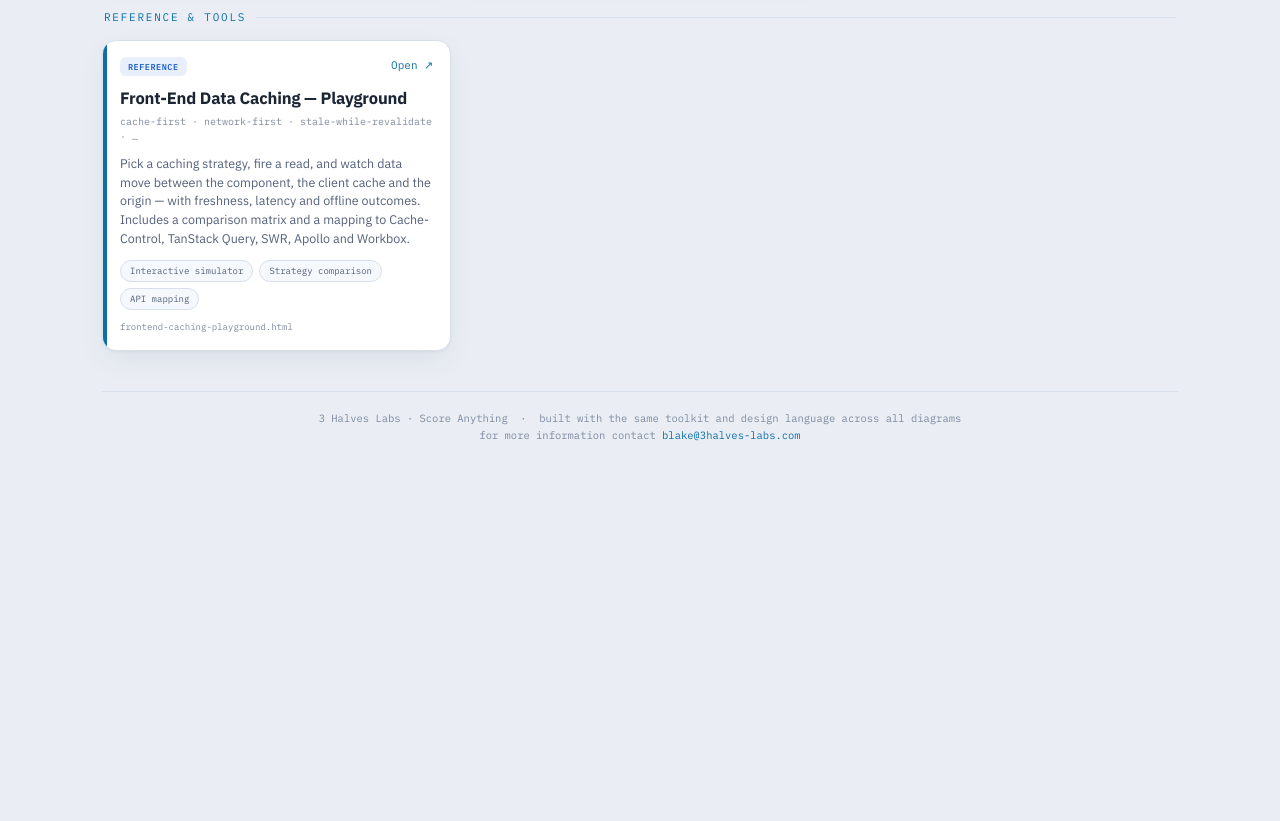
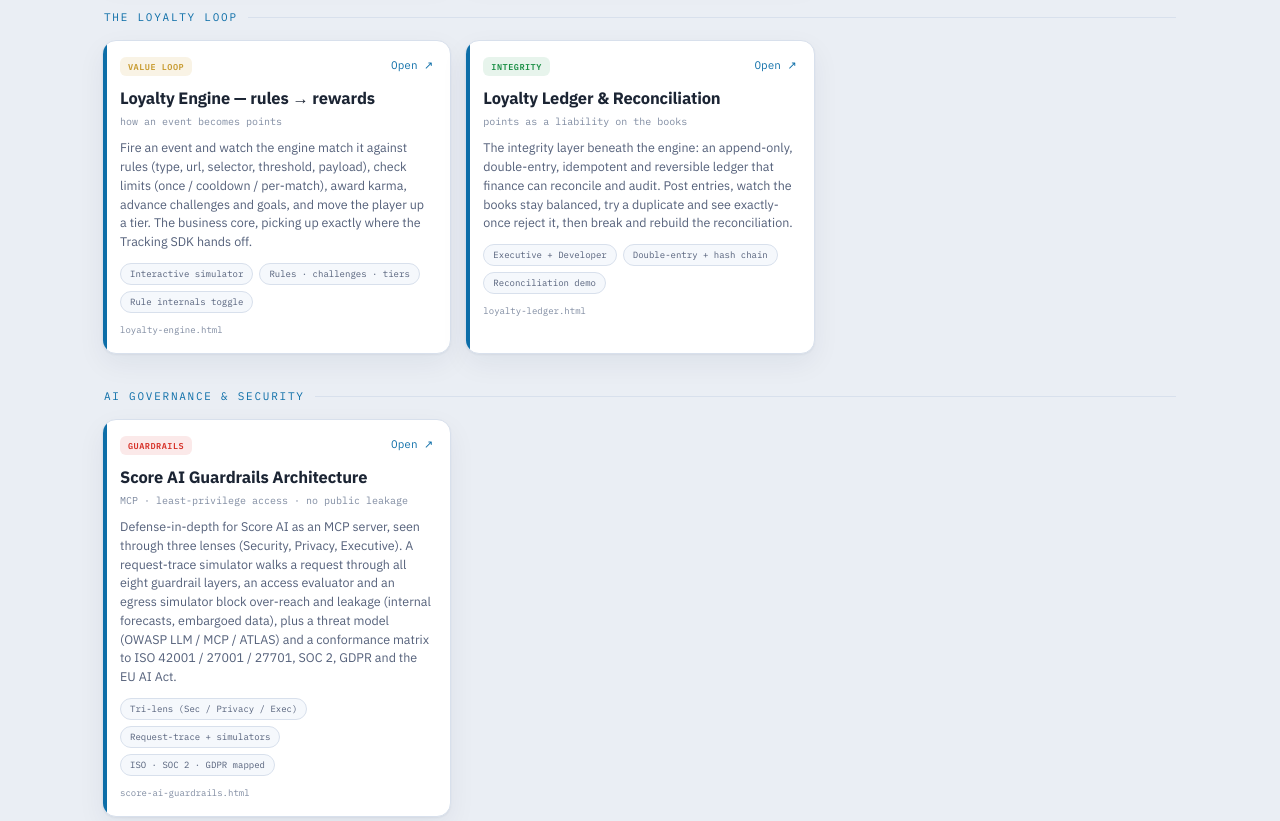
Before and after one commit to bdot-real/archsamples, a plain HTML site: page index.html in a window 1280 px wide. Shown: the part 1040-1861 px from the top of the page. Before the commit the page ends 1549 px from the top, so only its background shows below. Drawn offline with Linux system fonts and the light colour scheme.

Commit message:
Enhance index.html with new content sections
Added new sections for loyalty loop, AI governance, and reference tools with corresponding cards.

```diff
--- a/index.html
+++ b/index.html
@@ -14,7 +14,7 @@
     --ink:#1b2433; --ink-dim:#54607a; --ink-faint:#7e8aa0;
     --accent:#0d6ea8;
     --green:#1a8f45; --amber:#a9760a; --orange:#bf4f17; --red:#d62f26;
-    --blue:#1f63c8; --violet:#7437c9; --teal:#0e8a82;
+    --blue:#1f63c8; --violet:#7437c9; --teal:#0e8a82; --gold:#c79a2e;
     --mono:'IBM Plex Mono',ui-monospace,monospace;
     --sans:'IBM Plex Sans',system-ui,sans-serif;
   }
@@ -135,6 +135,43 @@
 
   </div>
 
+  <div class="section-h">The loyalty loop</div>
+  <div class="grid">
+
+    <a class="card" href="loyalty-engine.html">
+      <div class="ctop"><span class="role-badge" style="color:var(--gold);background:rgba(201,154,46,.12)">Value loop</span><span class="open">Open ↗</span></div>
+      <h3>Loyalty Engine — rules → rewards</h3>
+      <div class="sub">how an event becomes points</div>
+      <p>Fire an event and watch the engine match it against rules (type, url, selector, threshold, payload), check limits (once / cooldown / per-match), award karma, advance challenges and goals, and move the player up a tier. The business core, picking up exactly where the Tracking SDK hands off.</p>
+      <div class="tags"><span class="tag">Interactive simulator</span><span class="tag">Rules · challenges · tiers</span><span class="tag">Rule internals toggle</span></div>
+      <div class="fname">loyalty-engine.html</div>
+    </a>
+
+    <a class="card" href="loyalty-ledger.html">
+      <div class="ctop"><span class="role-badge" style="color:var(--green);background:rgba(26,143,69,.10)">Integrity</span><span class="open">Open ↗</span></div>
+      <h3>Loyalty Ledger &amp; Reconciliation</h3>
+      <div class="sub">points as a liability on the books</div>
+      <p>The integrity layer beneath the engine: an append-only, double-entry, idempotent and reversible ledger that finance can reconcile and audit. Post entries, watch the books stay balanced, try a duplicate and see exactly-once reject it, then break and rebuild the reconciliation.</p>
+      <div class="tags"><span class="tag">Executive + Developer</span><span class="tag">Double-entry + hash chain</span><span class="tag">Reconciliation demo</span></div>
+      <div class="fname">loyalty-ledger.html</div>
+    </a>
+
+  </div>
+
+  <div class="section-h">AI governance &amp; security</div>
+  <div class="grid">
+
+    <a class="card" href="score-ai-guardrails.html">
+      <div class="ctop"><span class="role-badge" style="color:var(--red);background:rgba(214,47,38,.10)">Guardrails</span><span class="open">Open ↗</span></div>
+      <h3>Score AI Guardrails Architecture</h3>
+      <div class="sub">MCP · least-privilege access · no public leakage</div>
+      <p>Defense-in-depth for Score AI as an MCP server, seen through three lenses (Security, Privacy, Executive). A request-trace simulator walks a request through all eight guardrail layers, an access evaluator and an egress simulator block over-reach and leakage (internal forecasts, embargoed data), plus a threat model (OWASP LLM / MCP / ATLAS) and a conformance matrix to ISO 42001 / 27001 / 27701, SOC 2, GDPR and the EU AI Act.</p>
+      <div class="tags"><span class="tag">Tri-lens (Sec / Privacy / Exec)</span><span class="tag">Request-trace + simulators</span><span class="tag">ISO · SOC 2 · GDPR mapped</span></div>
+      <div class="fname">score-ai-guardrails.html</div>
+    </a>
+
+  </div>
+
   <div class="section-h">Reference &amp; tools</div>
   <div class="grid">
 
```
